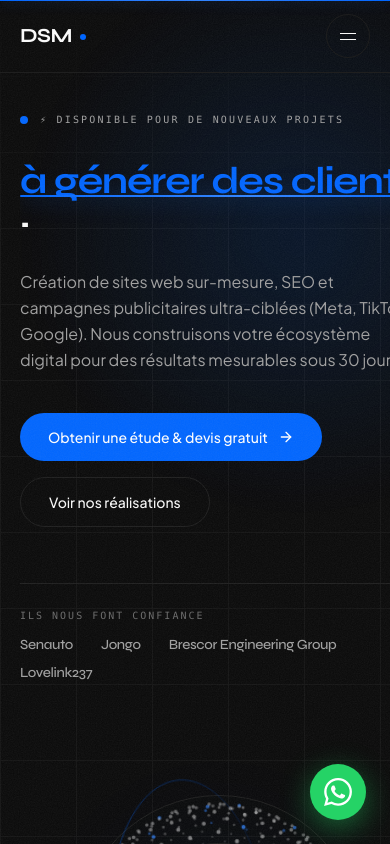
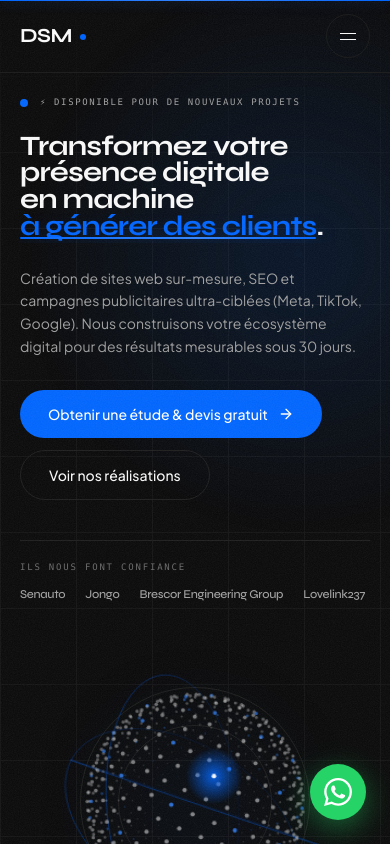
Before and after one commit to tchindagabriel59-arch/dsm-digital-portfolio, a Next.js app: page / in a window 390 px wide. Shown: the top 844 px of the page. Built offline with nearby package versions, Linux system fonts and the light colour scheme.

Commit message:
Update Hero.tsx
ajoute

```diff
--- a/src/components/sections/Hero.tsx
+++ b/src/components/sections/Hero.tsx
@@ -39,7 +39,7 @@ export default function Hero() {
   return (
     <section
       id="accueil"
-      className="relative flex min-h-[100svh] flex-col justify-between overflow-hidden pt-28 md:pt-32"
+      className="relative flex min-h-[100svh] flex-col justify-between overflow-hidden pt-24 md:pt-32"
     >
       {/* Décor : grille technique + aura bleue */}
       <div
@@ -48,7 +48,7 @@ export default function Hero() {
       />
       <div aria-hidden className={styles.aura} />
 
-      <div className="shell relative grid flex-1 items-center gap-14 pb-10 lg:grid-cols-12 lg:gap-6">
+      <div className="shell relative grid flex-1 items-center gap-10 pb-10 lg:grid-cols-12 lg:gap-6">
         {/* ---------------------------- Colonne texte --------------------- */}
         <motion.div
           variants={container}
@@ -57,34 +57,35 @@ export default function Hero() {
           className="lg:col-span-7 xl:col-span-7"
         >
           {/* Pastille de disponibilité */}
-          <motion.div variants={fade} className="mb-8 flex items-center gap-3">
+          <motion.div variants={fade} className="mb-6 md:mb-8 flex items-center gap-3">
             <span className="relative flex h-2 w-2">
               <span className="absolute inline-flex h-full w-full animate-ping rounded-full bg-accent opacity-70" />
               <span className="relative inline-flex h-2 w-2 rounded-full bg-accent" />
             </span>
-            <span className="font-mono text-[10px] tracking-[0.22em] text-ash uppercase">
+            <span className="font-mono text-[9px] sm:text-[10px] tracking-[0.18em] sm:tracking-[0.22em] text-ash uppercase">
               {HERO.badge}
             </span>
           </motion.div>
 
-          <h1 className="display text-[clamp(2.35rem,7.4vw,6.5rem)] text-bone">
-            {[HERO.titleLine1, HERO.titleLine2].map((text) => (
-              <span key={text} className="block overflow-hidden pb-[0.06em]">
-                <motion.span variants={line} className="block">
+          {/* Titre responsive (Taille adaptée pour smartphone 320px+ & Desktop) */}
+          <h1 className="display text-[clamp(1.75rem,5.8vw,5.2rem)] leading-[1.08] sm:leading-[1.05] tracking-tight text-bone">
+            {HERO.titleLines.map((text) => (
+              <span key={text} className="block overflow-hidden pb-[0.04em]">
+                <motion.span variants={line} className="block whitespace-nowrap">
                   {text}
                 </motion.span>
               </span>
             ))}
-            <span className="block overflow-hidden pb-[0.12em]">
+            <span className="block overflow-hidden pb-[0.1em]">
               <motion.span variants={line} className="block">
                 <span
                   className={cn(
                     styles.underline,
                     ready && styles.underlineActive,
-                    "text-accent",
+                    "text-accent inline-block",
                   )}
                 >
-                  {HERO.titleHighlight.replace(".", "")}
+                  {HERO.titleHighlight}
                 </span>
                 <span className="text-bone">.</span>
               </motion.span>
@@ -93,14 +94,14 @@ export default function Hero() {
 
           <motion.p
             variants={fade}
-            className="mt-8 max-w-xl text-base leading-relaxed text-ash md:text-lg"
+            className="mt-6 sm:mt-8 max-w-xl text-sm sm:text-base md:text-lg leading-relaxed text-ash"
           >
             {HERO.subtitle}
           </motion.p>
 
           <motion.div
             variants={fade}
-            className="mt-10 flex flex-wrap items-center gap-4"
+            className="mt-8 sm:mt-10 flex flex-col sm:flex-row items-stretch sm:items-center gap-3 sm:gap-4"
           >
             <MagneticButton
               variant="primary"
@@ -123,16 +124,16 @@ export default function Hero() {
           {/* Preuve sociale discrète */}
           <motion.div
             variants={fade}
-            className="mt-14 flex flex-wrap items-center gap-x-8 gap-y-3 border-t border-line pt-6"
+            className="mt-10 sm:mt-14 flex flex-wrap items-center gap-x-6 sm:gap-x-8 gap-y-3 border-t border-line pt-5 sm:pt-6"
           >
-            <span className="font-mono text-[10px] tracking-[0.2em] text-ash-dim uppercase">
+            <span className="font-mono text-[9px] sm:text-[10px] tracking-[0.2em] text-ash-dim uppercase">
               Ils nous font confiance
             </span>
-            <div className="flex flex-wrap items-center gap-x-7 gap-y-2">
+            <div className="flex flex-wrap items-center gap-x-5 sm:gap-x-7 gap-y-2">
               {PROJECTS.map((project) => (
                 <span
                   key={project.slug}
-                  className="font-display text-sm font-medium tracking-tight text-ash transition-colors duration-300 hover:text-bone"
+                  className="font-display text-xs sm:text-sm font-medium tracking-tight text-ash transition-colors duration-300 hover:text-bone"
                 >
                   {project.name}
                 </span>
@@ -146,7 +147,7 @@ export default function Hero() {
           initial={{ opacity: 0, scale: 0.92 }}
           animate={ready ? { opacity: 1, scale: 1 } : {}}
           transition={{ duration: 1.5, delay: 0.25, ease: [0.16, 1, 0.3, 1] }}
-          className="relative mx-auto w-full max-w-md lg:col-span-5 lg:max-w-none xl:col-span-5"
+          className="relative mx-auto w-full max-w-xs sm:max-w-md lg:col-span-5 lg:max-w-none xl:col-span-5"
         >
           <HeroVisual />
 
@@ -168,7 +169,7 @@ export default function Hero() {
           initial={{ opacity: 0 }}
           animate={ready ? { opacity: 1 } : {}}
           transition={{ duration: 1, delay: 0.9 }}
-          className="shell mb-8 flex items-end justify-between"
+          className="shell mb-6 sm:mb-8 flex items-end justify-between"
         >
           <div className="flex items-center gap-4">
             <div className={styles.scrollTrack}>
@@ -181,13 +182,13 @@ export default function Hero() {
           <a
             href="#services"
             aria-label="Aller à la section services"
-            className="flex h-11 w-11 items-center justify-center rounded-full border border-line text-ash transition-all duration-300 hover:border-accent hover:text-accent"
+            className="flex h-10 w-10 sm:h-11 sm:w-11 items-center justify-center rounded-full border border-line text-ash transition-all duration-300 hover:border-accent hover:text-accent"
           >
             <ArrowDown className="h-4 w-4" />
           </a>
         </motion.div>
 
-        <div className="border-y border-line bg-surface/40 py-4">
+        <div className="border-y border-line bg-surface/40 py-3 sm:py-4">
           <Marquee items={MARQUEE_ITEMS} />
         </div>
       </div>
```
